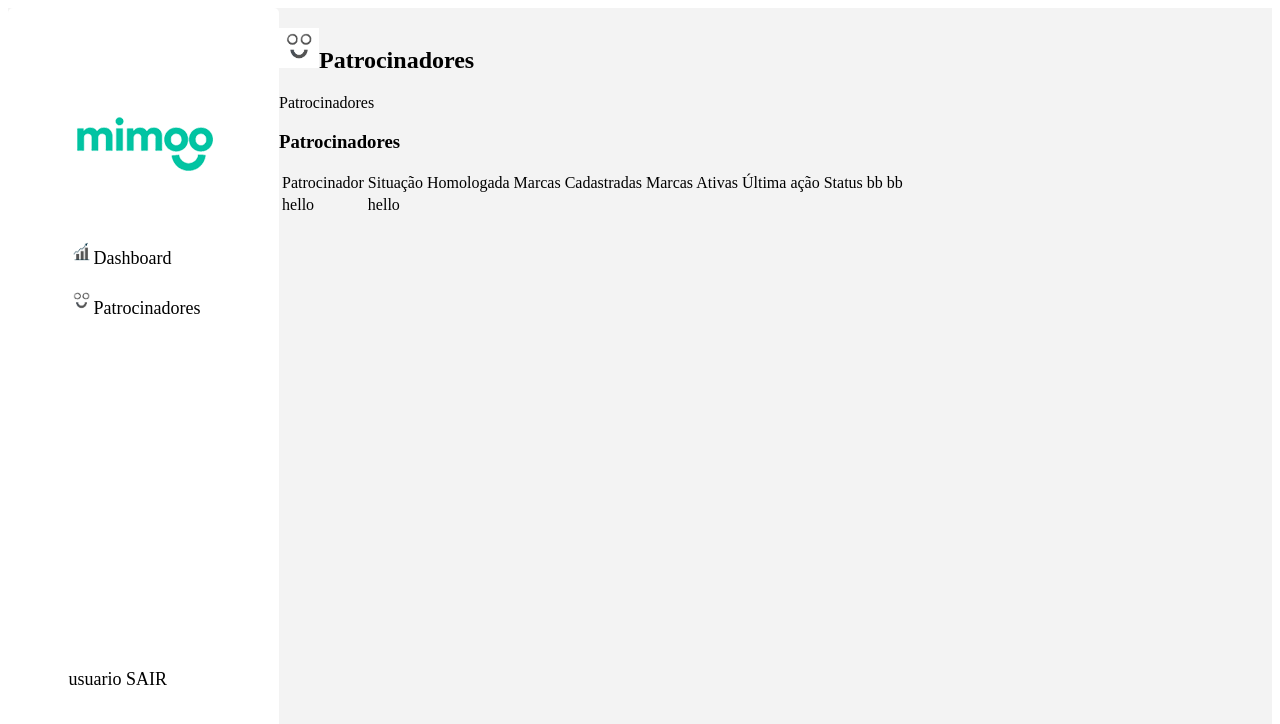
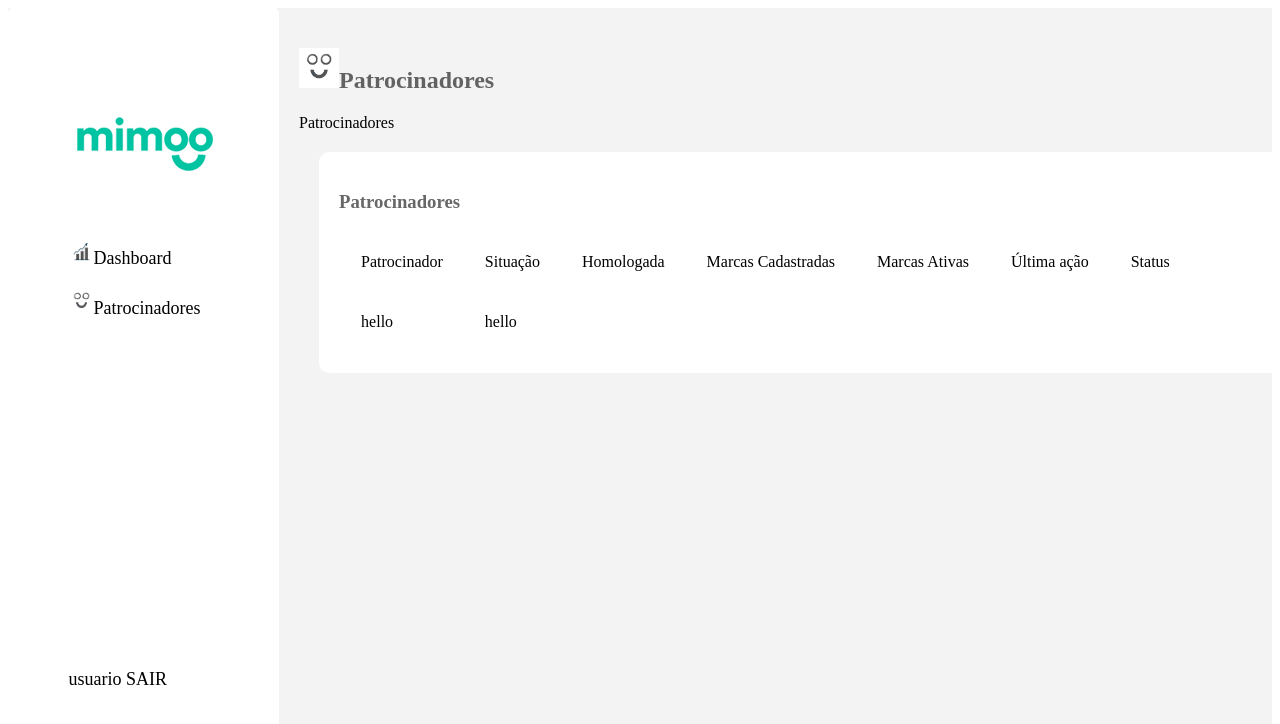
Before and after one commit to CarolinaInglethe/ci-project-mimoo-sponsor-registration, a React (Create React App) app: page /sponsors in a window 1280 px wide. Shown: the top 724 px of the page. Built offline with nearby package versions, Linux system fonts and the light colour scheme.

Commit message:
Sponsors , tableSponsors - CSS

```diff
--- a/src/components/TableSponsors.tsx
+++ b/src/components/TableSponsors.tsx
@@ -6,20 +6,18 @@ const TableSponsors = () => {
     'Marcas Ativas', 'Última ação', 'Status',
   ]
   return (
-    <div>
+    <div className="table-container">
       <h3>
         Patrocinadores
       </h3>
 
-      <table style={ { border:"1px" } }>
+      <table >
             <tr>
               {
                 columns.map((colum, index) => (
                   <td key={index}>{colum}</td>
                 ))
               }
-              <td>bb</td>
-              <td>bb</td>
             </tr>
             <tr>
               <td>hello</td>
--- a/src/css/App.css
+++ b/src/css/App.css
@@ -69,7 +69,31 @@ a:hover {
   display: flex;
 }
 
+.sponsors-container-2 {
+  margin: 10px;
+  padding: 10px;
+}
+
 .dashboard-container {
   background-color: rgb(243, 243, 243);
   display: flex;
 }
+
+.table-container {
+  background-color: white;
+  border-radius: 10px;
+  margin: 20px;
+  padding: 20px;
+  width: 100%;
+}
+
+.table-container tr td {
+  margin: 10px;
+  padding: 20px;
+}
+
+
+
+h2, h3 {
+  color: rgba(0, 0, 0, 0.596);
+}
--- a/src/pages/ Sponsors.tsx
+++ b/src/pages/ Sponsors.tsx
@@ -8,7 +8,7 @@ const Sponsors = () => {
     <div className="sponsors-container">
       <NavBar/>
 
-      <div>
+      <div className="sponsors-container-2">
       <h2>
         <img src={logoSorriso} alt="logo Sorriso" width="40px"/>
         Patrocinadores
```
